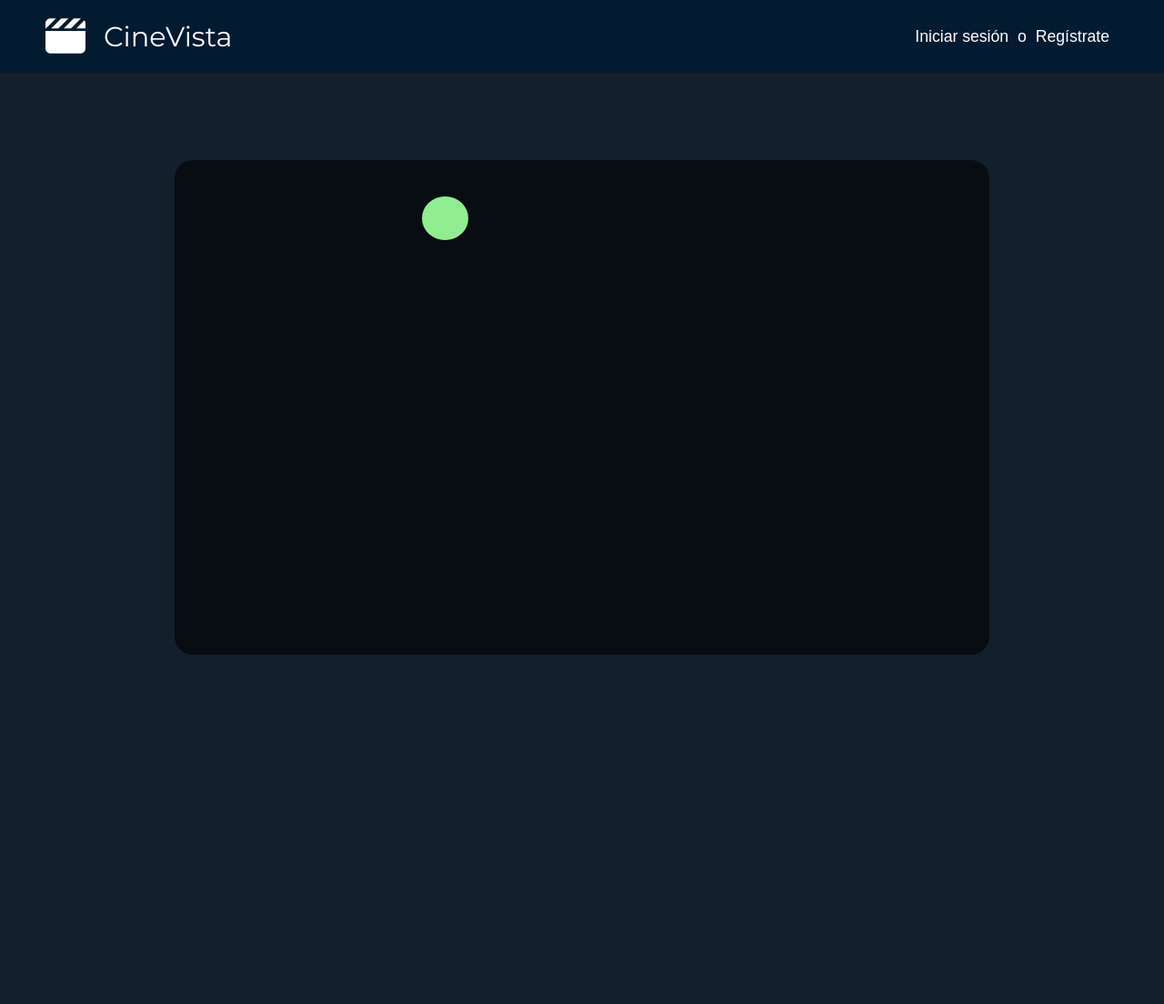
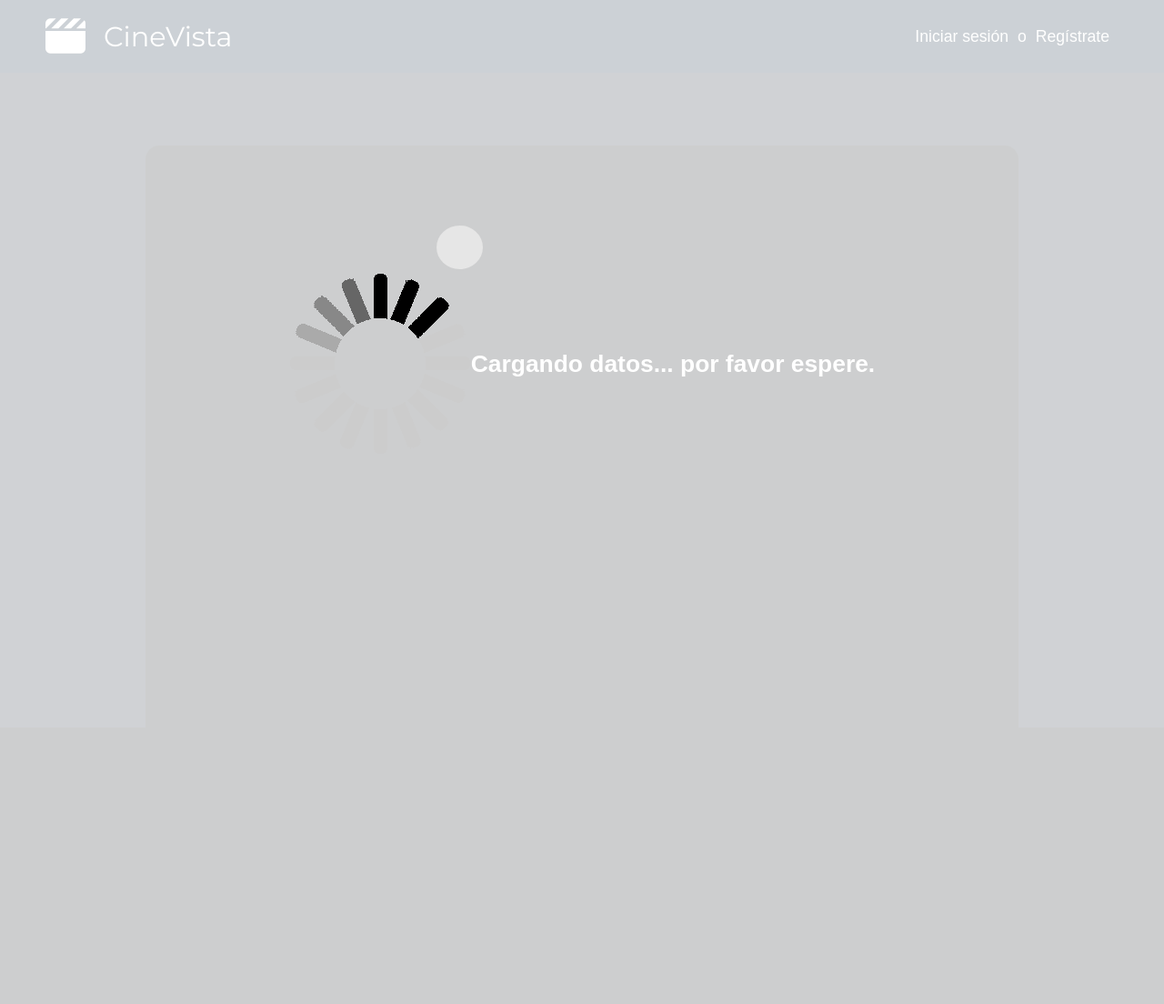
Before and after one commit to JorgeBackendProjects/CineVista, a PHP site: template Views/pelicula.php in a window 1280 px wide. Shown: the whole page at 91% size. After the commit the page ends 414 px from the top, so only its background shows below. Run offline with PHP 8.4, Linux system fonts and the light colour scheme; the template is opened without the code that fills it, so the values that code supplies are empty; some libraries are stand-ins or nearby versions; some web fonts are replaced.

Commit message:
Pantalla de carga - Reducir tiempo respuesta back-end

```diff
--- a/Controllers/pelicula_controller.php
+++ b/Controllers/pelicula_controller.php
@@ -18,7 +18,8 @@ if ($_SERVER["REQUEST_METHOD"] == "POST" && isset($_POST["key"]) && $_POST["key"
         $peliculas_array[] = array(
             "id" => $pelicula->get_id(),
             "titulo" => $pelicula->get_titulo(),
-            "poster" => $pelicula->get_poster()
+            "poster" => $pelicula->get_poster(),
+            "valoracion" => $pelicula->get_valoracion()
         );
     }
 
@@ -72,7 +73,7 @@ if ($_SERVER["REQUEST_METHOD"] == "POST" && isset($_POST["id_pelicula"]) && isse
 }
 
 
-
+// BORRAR TODAS LAS PELICULAS Y HACER CONDICION DE LA TABLA INTERMEDIA Y DE LA DE CATEGORIA PARA INSERTARLAS... SE REPITEN Y LAS SINOPSIS NO ESTÁN ENTERAS.
 /*function insert_100_movies_database() {
     $pdo = Conexion::connection_database();
 
--- a/Models/Pelicula.php
+++ b/Models/Pelicula.php
@@ -216,7 +216,7 @@ class Pelicula
 
         $peliculas = array();
 
-        $stmt = $pdo->prepare("SELECT id, titulo, poster FROM pelicula");
+        $stmt = $pdo->prepare("SELECT id, titulo, poster, valoracion FROM pelicula");
         $stmt->execute();
 
         if ($stmt->rowCount() > 0) {
@@ -227,6 +227,7 @@ class Pelicula
                 $pelicula_object->set_id($pelicula["id"]);
                 $pelicula_object->set_titulo($pelicula["titulo"]);
                 $pelicula_object->set_poster($pelicula["poster"]);
+                $pelicula_object->set_valoracion($pelicula["valoracion"]);
 
                 array_push($peliculas, $pelicula_object);
             }
--- a/Views/pelicula.php
+++ b/Views/pelicula.php
@@ -95,6 +95,27 @@ $sesion_iniciada = isset($_SESSION["usuario"]);
             color: white;
         }
 
+        /*Pantalla de carga*/
+        .pantalla_carga {
+            position: fixed;
+            display: flex;
+            justify-content: center;
+            align-items: center;
+            width: 100%;
+            height: 100%;
+            top: 0;
+            left: 0;
+            z-index: 10;
+            background-color: rgba(255, 255, 255, 0.8);
+        }
+
+        .pantalla-carga img {
+            width: 100px;
+            height: 100px;
+        }
+
+
+        /*Vista película*/
         .principal {
             display: flex;
             flex-direction: column;
@@ -103,8 +124,8 @@ $sesion_iniciada = isset($_SESSION["usuario"]);
         .fondo {
             position: absolute;
             width: 75%;
-            height: 40rem;
-            top: 8rem;
+            height: 45rem;
+            top: 10rem;
             left: 12.5%;
             opacity: 0.7;
             background-size: 100% 100%;
@@ -115,12 +136,13 @@ $sesion_iniciada = isset($_SESSION["usuario"]);
         .pelicula {
             position: relative;
             display: flex;
-            width: 70%;
-            top: 6rem;
-            left: 15%;
-            padding: 2rem;
-            background-color: rgba(0, 0, 0, 60%);
-            border-radius: 20px;
+            width: 75%;
+            height: 45rem;
+            padding: 5rem;
+            top: 5rem;
+            left: 12.5%;
+            background-color: rgba(0, 0, 0, 65%);
+            border-radius: 15px;
         }
 
         .poster {
@@ -140,13 +162,14 @@ $sesion_iniciada = isset($_SESSION["usuario"]);
             height: 3rem;
             top: 2%;
             border-radius: 50%;
-            background-color: lightgreen;
+            background-color: grey;
             left: 80%;
         }
 
         .valoracion {
             text-align: center;
             font-weight: bold;
+            font-size: 1.4rem;
         }
 
         .info_principal {
@@ -160,12 +183,12 @@ $sesion_iniciada = isset($_SESSION["usuario"]);
             margin-left: 2%;
             border-radius: 20px;
             padding: 0 2rem 0 1rem;
+        }
 
-            & span h3 {
+        .info_detallada span h3 {
             padding: 0.5rem 2rem;
-                font-weight: 500;
+            font-weight: 200;
             font-size: 1.3rem;
-            }
         }
 
         .titulo {
@@ -175,16 +198,29 @@ $sesion_iniciada = isset($_SESSION["usuario"]);
 
         #sinopsis {
             text-align: justify;
-            padding: 1rem 2rem;
+            padding: 1rem 15rem 1rem 2rem;
         }
 
         #web a {
             color: orange;
         }
 
+        /*Actores*/
         .actores {
             display: flex;
-            margin-top: 30rem;
+            justify-content: space-evenly;
+            width: 70%;
+            margin: 10rem auto 10rem auto;
+            overflow-x: auto;
+        }
+
+        .actor {
+            width: 150px;
+            margin: 0 0.5rem 0 0.5rem;
+        }
+
+        .info_actor {
+            text-align: center;
         }
 
         .imagen_actor {
@@ -193,6 +229,10 @@ $sesion_iniciada = isset($_SESSION["usuario"]);
             background-size: 100% 100%;
             background-repeat: no-repeat;
             border-radius: 15px;
+        }
+
+        .personaje {
+            margin-top: 5%;
         }
     </style>
 </head>
@@ -217,6 +257,11 @@ $sesion_iniciada = isset($_SESSION["usuario"]);
     </header>
 
     <main>
+        <div id="pantalla_carga" class="pantalla_carga">
+            <img src="Assets/Images/cargando.gif" alt="Cargando">
+            <h2>Cargando datos... por favor espere.</h2>
+        </div>
+
         <div class="principal">
             <input type="hidden" id="id_pelicula" name="id_pelicula" value="<?php echo $id_pelicula; ?>" />
 
@@ -242,13 +287,15 @@ $sesion_iniciada = isset($_SESSION["usuario"]);
 
                         <h3 id="duracion" class="duracion"></h3>
 
+                        <h3 id="fecha" class="fecha"></h3>
+
                         <h3 id="presupuesto" class="presupuesto"></h3>
 
                         <h3 id="ganancias" class="ganancias"></h3>
 
                         <h3 id="adulto" class="adulto"></h3>
 
-                        <h3 id="web" class="web"><a id="url_web" name="url_web"></a></h3>
+                        <h3 id="web" class="web"></h3>
 
                         <h3 id="total_votos" class="total_votos"></h3>
                     </span>
@@ -264,6 +311,7 @@ $sesion_iniciada = isset($_SESSION["usuario"]);
     <footer></footer>
 
     <script>
+        function create_DOM(){
             // Me traigo la info de la base de datos y busco sus actores
             let id_pelicula = jQuery("#id_pelicula").val();
 
@@ -279,47 +327,83 @@ $sesion_iniciada = isset($_SESSION["usuario"]);
                     let pelicula = JSON.parse(data).pelicula;
                     let actores = JSON.parse(data).actores;
 
+                    // Se oculta la pantalla de carga.
+                    jQuery("#pantalla_carga").hide();
+
+                    // Se cargan los datos en el DOM.
                     create_DOM_pelicula(pelicula);
                     create_DOM_actores(actores);
                 }
             });
+        }
 
         function create_DOM_pelicula(pelicula) {
+            // Obtenemos los nombres de los géneros en un string separado por ", ".
             let generos = pelicula["generos"].map(genero => genero.nombre).join(", ");
+            // Obtenemos la duración en horas y minutos.
+            let duracion = pelicula["duracion"] > 0 ? Math.floor(pelicula["duracion"] / 60) + "h y " + pelicula["duracion"] % 60 + " minutos." : "no disponible";
+            // Obtenemos la fecha con el formato español.
+            let fecha = pelicula["fecha_estreno"] != "" ? pelicula["fecha_estreno"].split("-")[2] + "/" + pelicula["fecha_estreno"].split("-")[1] + "/" + pelicula["fecha_estreno"].split("-")[0] : "no disponible";
+            // Obtenemos el resto de los atributos si no están vacíos.
+            let sinopsis = pelicula["sinopsis"] != "" ? pelicula["sinopsis"] : "no disponible";
+            let presupuesto = pelicula["presupuesto"] > 0 ? pelicula["presupuesto"].toLocaleString() + " $" : "no disponible";
+            let ganancias = pelicula["ganancias"] > 0 ? pelicula["ganancias"].toLocaleString() + " $" : "no disponible";
+            let popularidad = pelicula["popularidad"] > 0 ? pelicula["popularidad"] : "no disponible";
             let para_adultos = pelicula["adulto"] == true ? "+18" : "Para todas las edades";
-            let web = pelicula["web"] != "" ? pelicula["web"] : "no disponible";
+
+            if (pelicula["valoracion"] > 0 && pelicula["valoracion"] <= 2.5) {
+                jQuery(".valoracion_container").css("background-color", "#E57373");
+            } else if (pelicula["valoracion"] > 2.5 && pelicula["valoracion"] <= 5) {
+                jQuery(".valoracion_container").css("background-color", "#FFB74D");
+            } else if (pelicula["valoracion"] > 5 && pelicula["valoracion"] <= 7.5) {
+                jQuery(".valoracion_container").css("background-color", "#FFF176");
+            } else if (pelicula["valoracion"] > 7.5 && pelicula["valoracion"] <= 10) {
+                jQuery(".valoracion_container").css("background-color", "#81C784");
+            }
 
             jQuery("#poster").css("background-image", `url(${pelicula["poster"]})`);
             jQuery("#fondo").css("background-image", `url(${pelicula["fondo"]})`);
+            // La función toFixed obtiene por parámetro el número de decimales que tendrá el float.
             jQuery("#valoracion").text(`${pelicula["valoracion"].toFixed(1)}`);
             jQuery("#titulo").text(`${pelicula["titulo"]}`);
             jQuery("#generos").text(`Géneros: ${generos}`);
-            jQuery("#sinopsis").text(`Sinopsis: ${pelicula["sinopsis"]}`);
-            jQuery("#duracion").text(`Duración: ${pelicula["duracion"]} minutos`);
-            jQuery("#presupuesto").text(`Presupuesto: ${pelicula["presupuesto"]} $`);
-            jQuery("#ganancias").text(`Ganancias: ${pelicula["ganancias"]} $`);
-            jQuery("#popularidad").text(`Popularidad: ${pelicula["popularidad"]}`);
+            jQuery("#sinopsis").text(`Sinopsis: ${sinopsis}`);
+            jQuery("#fecha").text(`Fecha: ${fecha}`);
+            jQuery("#duracion").text(`Duración: ${duracion}`);
+            jQuery("#presupuesto").text(`Presupuesto: ${presupuesto}`);
+            jQuery("#ganancias").text(`Ganancias: ${ganancias}`);
+            jQuery("#popularidad").text(`Popularidad: ${popularidad}`);
             jQuery("#adulto").text(`Categoría: ${para_adultos}`);
-            jQuery("#web").text(`Web: `);
-            jQuery("#web").append(`<a href = '${web}'>${web}</a>`);
+            // Si se obtiene la url de la web se añade, si no se escribe "no disponible".
+            pelicula["web"] != "" ? jQuery("#web").text(`Web: `).append(`<a href = '${pelicula["web"]}'>${pelicula["web"]}</a>`) : jQuery("#web").text("Web: no disponible");
             jQuery("#total_votos").text(`Total de votos: ${pelicula["total_votos"]}`);
         }
 
         function create_DOM_actores(actores) {
             actores.forEach(actor => {
                 // Se crea la estructura para el actor y se añade al contenedor de actores.
-                let actorDiv = jQuery("<div class='actor'><input type='hidden' name='id_actor' value='" + actor["id"] + "' /><div class='imagen_actor'></div><div class='info_actor'><p class='nombre'></p><p class='personaje'></p></div></div>");
+                let actorDiv = jQuery(`<div class='actor'>
+                                        <input type='hidden' name='id_actor' value='${actor["id"]}' />
+                                        <div class='imagen_actor'></div>
+                                        <div class='info_actor'>
+                                            <p class='nombre'></p>
+                                            <p class='personaje'></p>
+                                        </div>
+                                       </div>`);
+
                 jQuery("#actores").append(actorDiv);
 
                 // Se obtiene la imagen, si no hay se muestra una por defecto.
                 let imagen = actor["imagen"].length > 0 ? actor["imagen"] : "Assets/Images/estrella_cine.webp";
 
                 // Se buscan los campos de la estructura del actor que hemos creado y añadimos sus datos.
-                actorDiv.find(".imagen_actor").css("background-image", "url(" + imagen + ")");
+                actorDiv.find(".imagen_actor").css("background-image", `url('${imagen}')`);
                 actorDiv.find(".nombre").text(actor["nombre"]);
-                actorDiv.find(".personaje").text(actor["personaje"]);
+                actorDiv.find(".personaje").text(`Papel: ${actor["personaje"]}`);
             });
         }
+
+        create_DOM();
     </script>
 </body>
 
```
Also changed, not shown: Views/Assets/Scripts/index.js (+17 -1 lines), Views/Assets/Styles/index.css (+24 -3 lines), Views/Assets/Images/cargando.gif (added). Lines whose indentation alone changed are shown as unchanged.
